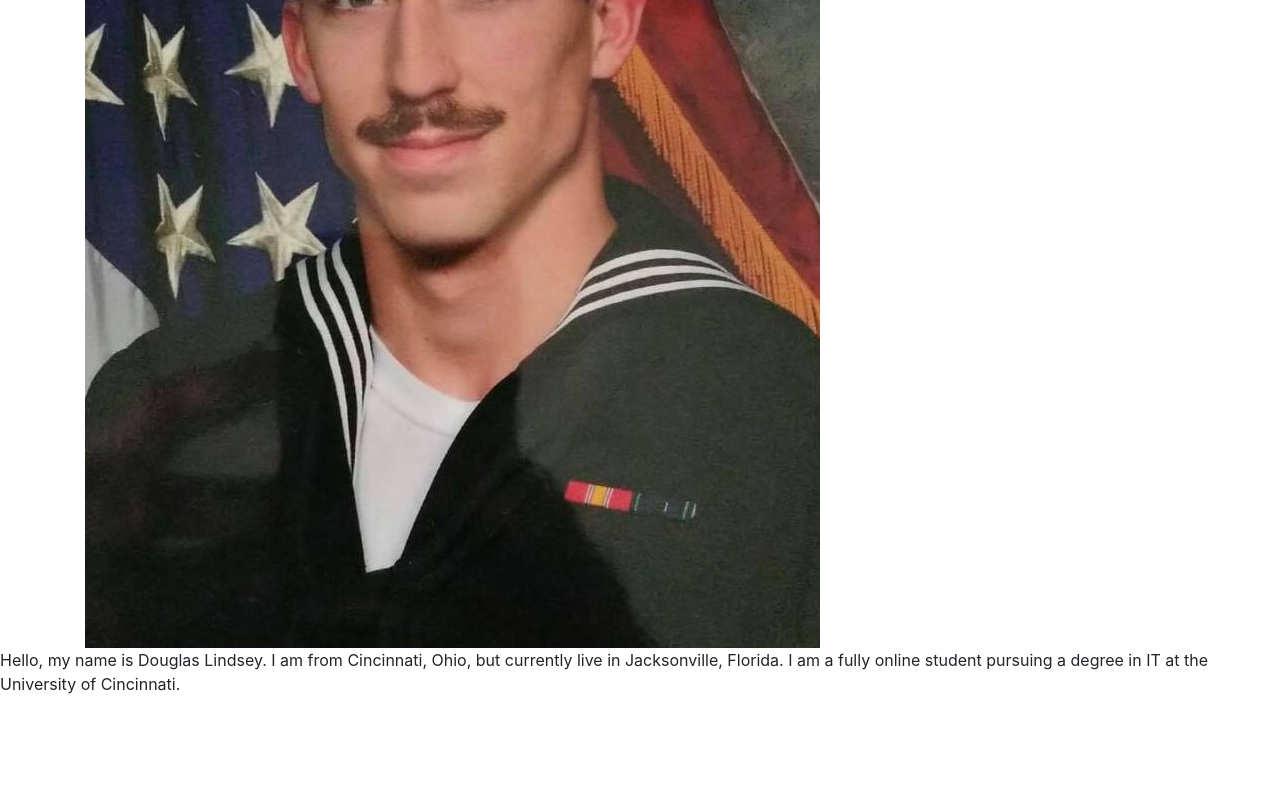
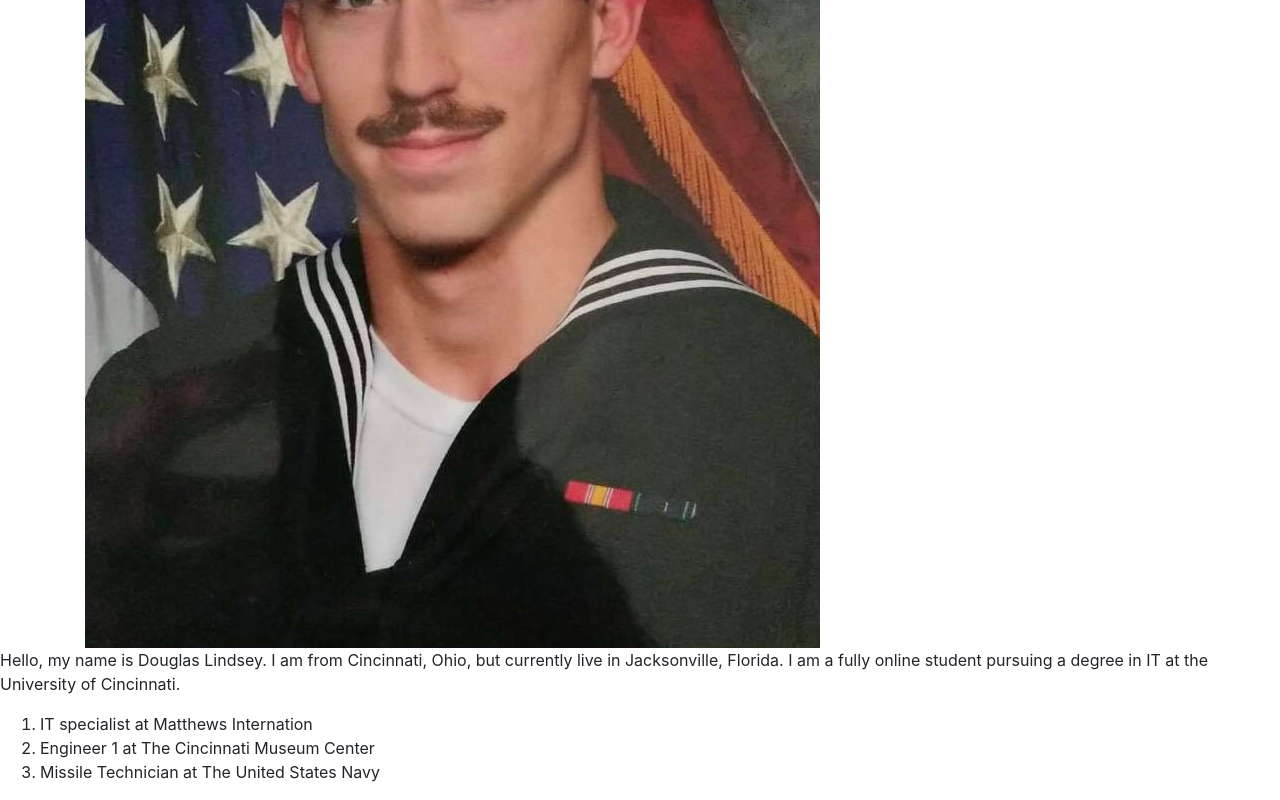
Before and after one commit to it3049c-fall22-henderson/online-portfolio-douglaslindsey, a website: page index.html in a window 1280 px wide. Shown: the part 340-1140 px from the top of the page. Before the commit the page ends 1052 px from the top, so only its background shows below. Drawn offline with nearby package versions, Linux system fonts and the light colour scheme.

Commit message:
added a work experience section

```diff
--- a/index.html
+++ b/index.html
@@ -27,6 +27,15 @@
       fully online student pursuing a degree in IT at the University of Cincinnati.
     </p>
   </div>
+
+  <div class="experience">
+    <ol>
+      <li>IT specialist at Matthews Internation</li>
+      <li>Engineer 1 at The Cincinnati Museum Center</li>
+      <li>Missile Technician at The United States Navy</li>
+    </ol>
+  </div>
+
   <!-- INCLUDE SCRIPTS FILE HERE -->
 
   <!-- Bootstrap Scripts-->
```
